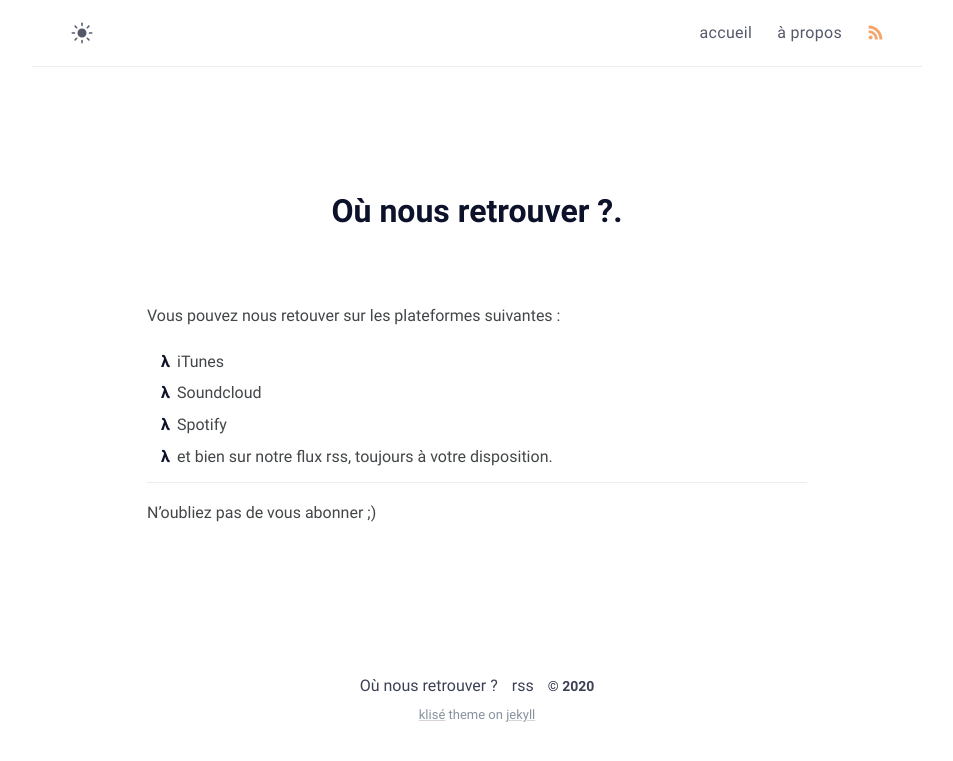
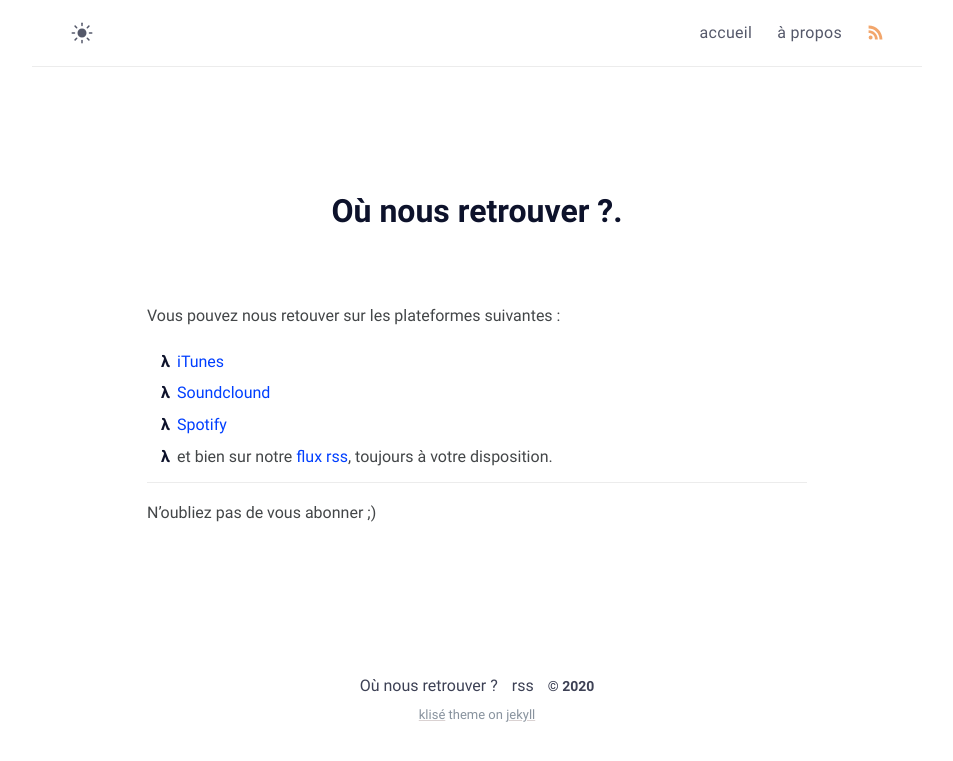
Before and after one commit to lssgs/lssgs.github.io, a Jekyll site: the page built from thanks.md, in a window 1280 px wide. Shown: the top 761 px of the page, without its empty margins (163-1116 px from the left). Built offline with Jekyll 4.4.1, drawn with Linux system fonts in a browser that asks for light colours.

```diff
--- a/thanks.md
+++ b/thanks.md
@@ -8,10 +8,11 @@ comments: false
 
 Vous pouvez nous retouver sur les plateformes suivantes :
 
-* iTunes
-* Soundcloud
-* Spotify
-* et bien sur notre flux rss, toujours à votre disposition.
+* [iTunes](https://podcasts.apple.com/fr/podcast/les-sages/id1511083599)
+* [Soundclound](https://soundcloud.com/user-734526450)
+* [Spotify](https://open.spotify.com/show/0cWHDslVBoKCZtpaNhZ3W5)
+* et bien sur notre [flux rss](https://www.les-sages.com/podcast.xml), toujours à votre disposition.
+
 
 
 <hr>
```
Also changed, not shown: about.md (+7 -2 lines).
